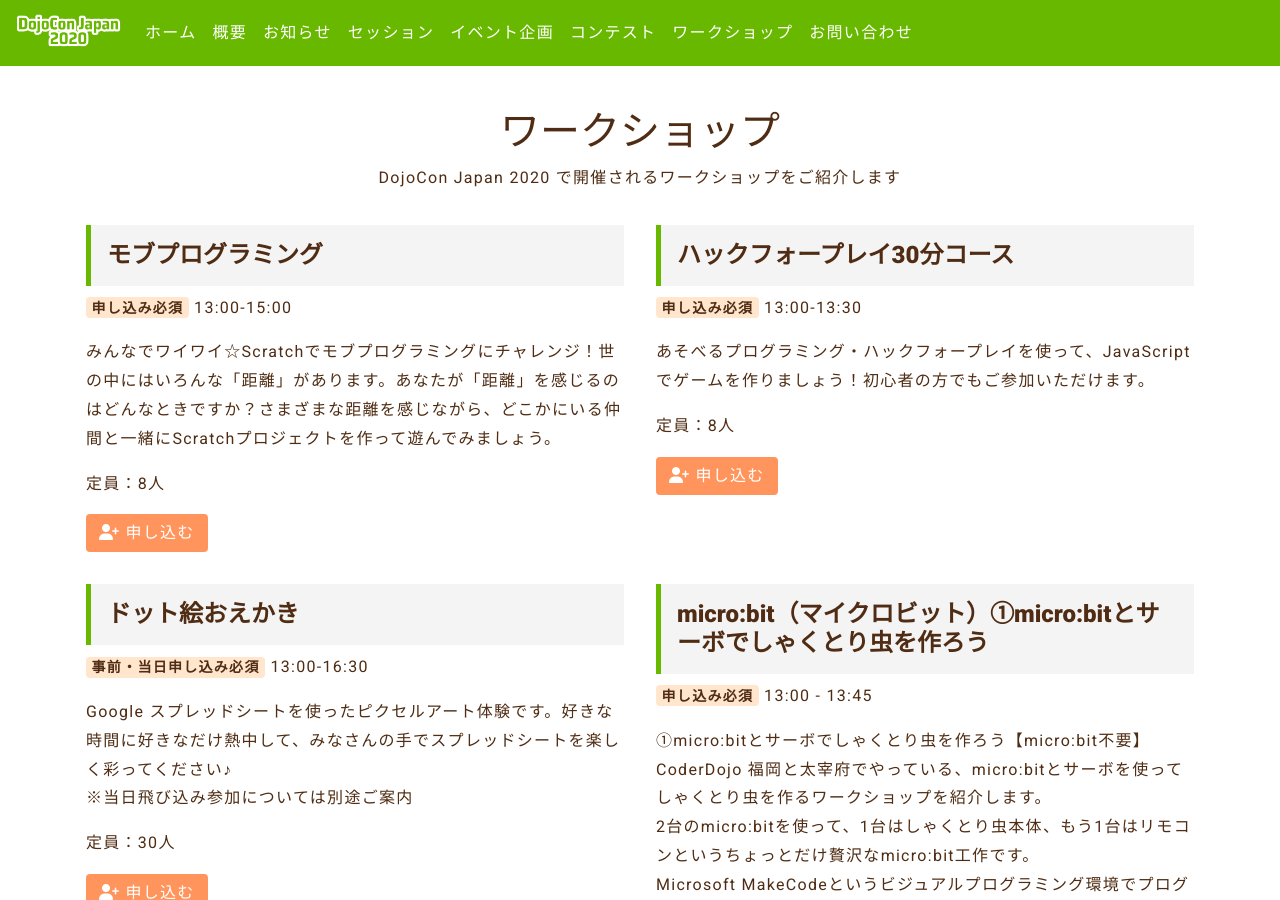
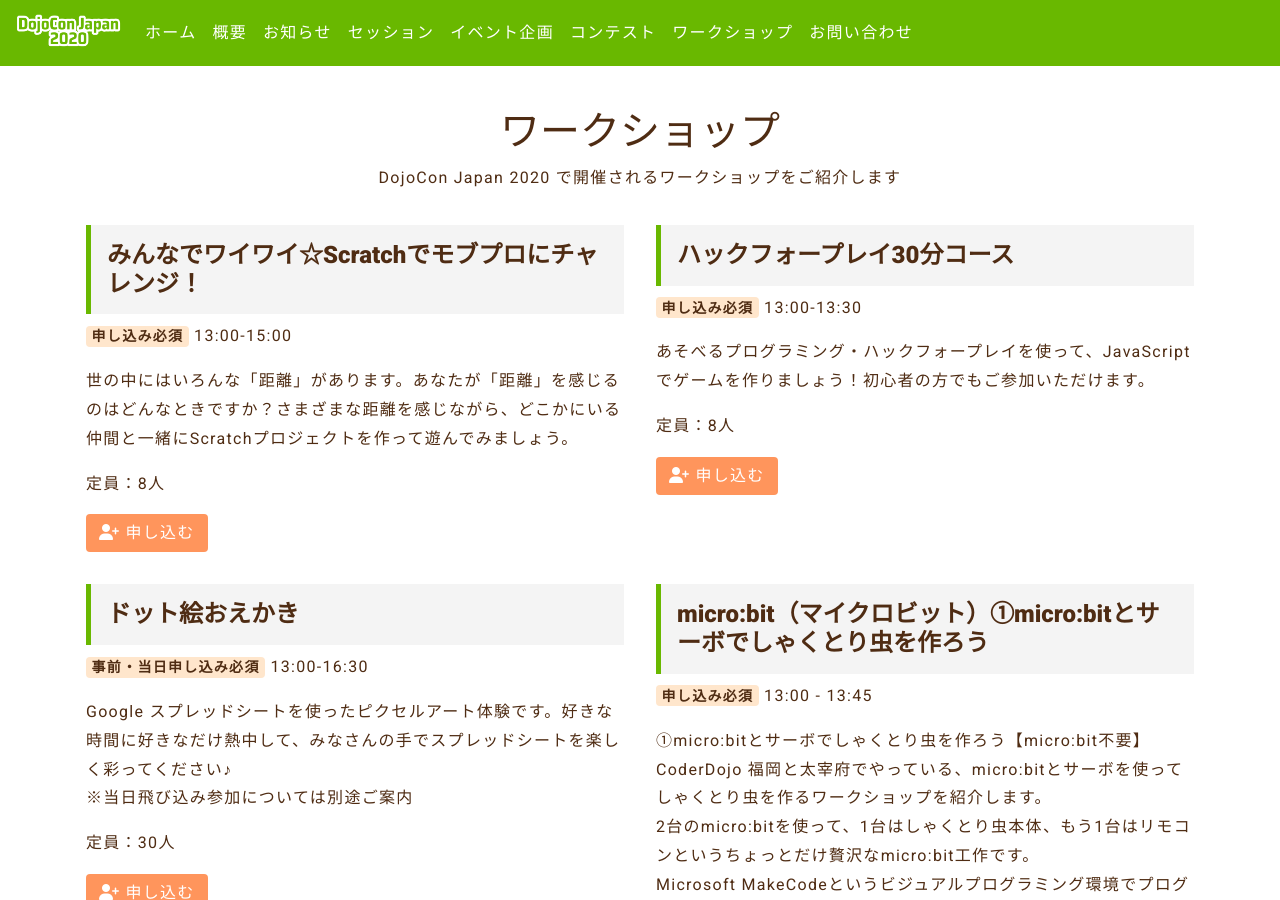
Before and after one commit to coderdojo-japan/dojocon2020.coderdojo.jp, a Jekyll site: the page built from workshop.html, in a window 1280 px wide and 900 px high. Built offline with Jekyll 4.4.1, drawn with Linux system fonts in a browser that asks for light colours; nearby versions of some CDN libraries; some web fonts are replaced.

Commit message:
fix : モブプロ文言修正

```diff
--- a/_data/workshop.yml
+++ b/_data/workshop.yml
@@ -5,10 +5,10 @@
 #   limit:  定員
 #   url:    Doorkeeper URL
 
-- title: モブプログラミング
+- title: みんなでワイワイ☆Scratchでモブプロにチャレンジ！
   badge: must
   time: 13:00-15:00
-  text: みんなでワイワイ☆Scratchでモブプログラミングにチャレンジ！世の中にはいろんな「距離」があります。あなたが「距離」を感じるのはどんなときですか？さまざまな距離を感じながら、どこかにいる仲間と一緒にScratchプロジェクトを作って遊んでみましょう。
+  text: 世の中にはいろんな「距離」があります。あなたが「距離」を感じるのはどんなときですか？さまざまな距離を感じながら、どこかにいる仲間と一緒にScratchプロジェクトを作って遊んでみましょう。
   limit: 8
   url: https://dojocon-japan.doorkeeper.jp/events/114679
 
```
